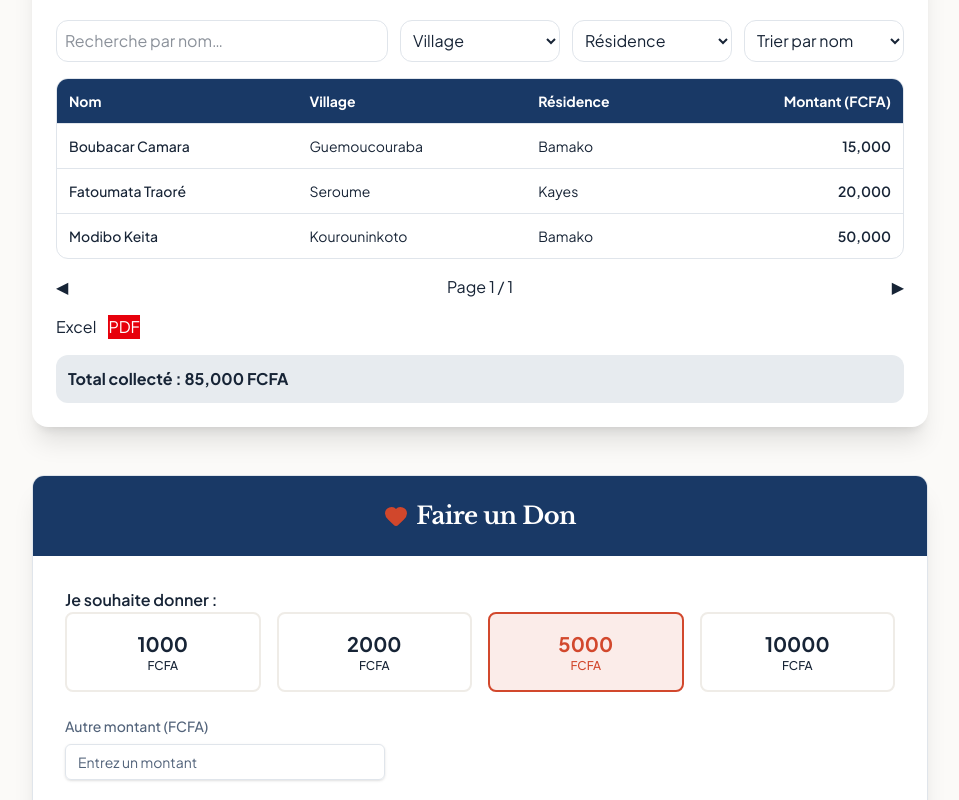
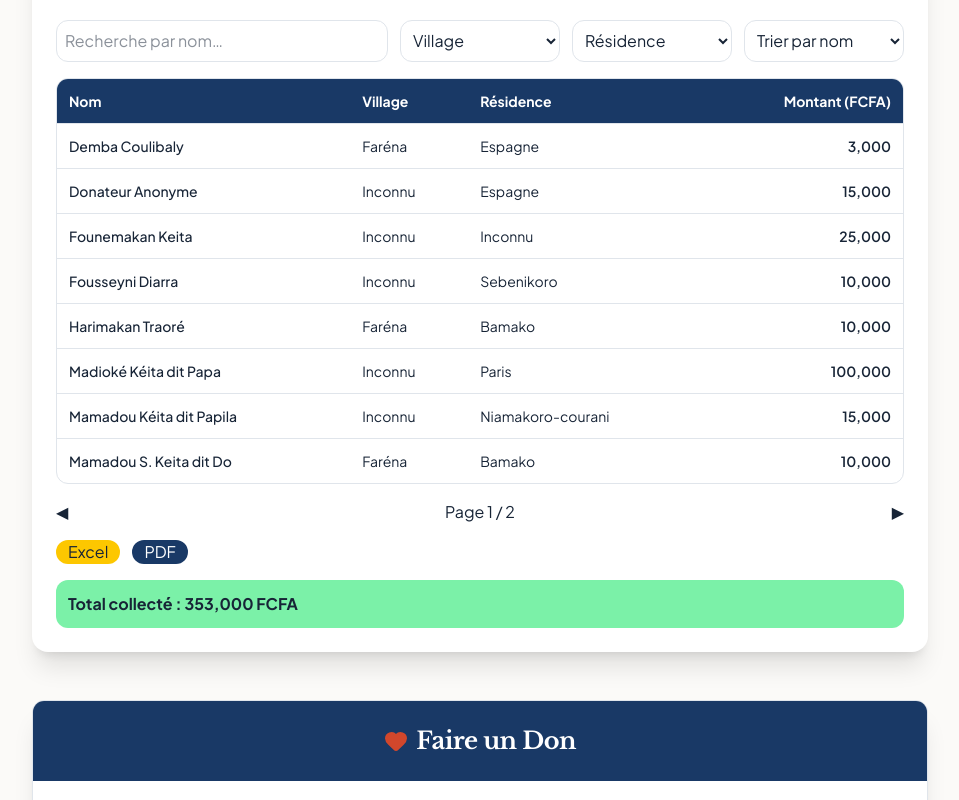
Before and after one commit to Modibo-Keita/EduCentenaire, a React (Vite) app: page /don in a window 1280 px wide. Shown: the part 720-1520 px from the top of the page, without its empty margins (160-1119 px from the left). Built offline with nearby package versions, Linux system fonts and the light colour scheme.

Commit message:
5ème commit: correction de texte

```diff
--- a/src/components/donors/DonorsList.tsx
+++ b/src/components/donors/DonorsList.tsx
@@ -7,21 +7,87 @@ export interface Donor {
 
 export const donors: Donor[] = [
   {
-    name: "Modibo Keita",
-    village: "Kourouninkoto",
-    residence: "Bamako",
-    amount: 50000,
+    name: "Donateur Anonyme",
+    village: "Inconnu",
+    residence: "Espagne",
+    amount: 15000,
   },
   {
-    name: "Fatoumata Traoré",
-    village: "Seroume",
-    residence: "Kayes",
-    amount: 20000,
+    name: "Founemakan Keita",
+    village: "Inconnu",
+    residence: "Inconnu",
+    amount: 25000,
   },
   {
-    name: "Boubacar Camara",
-    village: "Guemoucouraba",
+    name: "Pr. Adama Keita",
+    village: "Faréna",
     residence: "Bamako",
+    amount: 10000,
+  },
+  {
+    name: "Fousseyni Diarra ",
+    village: "Inconnu",
+    residence: "Sebenikoro",
+    amount: 10000,
+  },
+  {
+    name: "Sékou Fofana",
+    village: "Inconnu",
+    residence: "Séféto",
+    amount: 10000,
+  },
+  {
+    name: "Pr. N'Tji Sidibé",
+    village: "Inconnu",
+    residence: "Kalaban-coura",
+    amount: 100000,
+  },
+  {
+    name: "Mamadou Kéita dit Papila",
+    village: "Inconnu",
+    residence: "Niamakoro-courani",
     amount: 15000,
   },
+  {
+    name: "Madioké Kéita dit Papa",
+    village: "Inconnu",
+    residence: "Paris",
+    amount: 100000,
+  },
+  {
+    name: "Pr. Ibrahima Touré",
+    village: "Inconnu",
+    residence: "Djélibougou",
+    amount: 30000,
+  },
+  {
+    name: "Mamou Kéita",
+    village: "Faréna",
+    residence: "Bamako",
+    amount: 10000,
+  },
+  {
+    name: "Harimakan Traoré",
+    village: "Faréna",
+    residence: "Bamako",
+    amount: 10000,
+  },
+  {
+    name: "Mamadou S. Keita dit Do",
+    village: "Faréna",
+    residence: "Bamako",
+    amount: 10000,
+  },
+  {
+    name: "Demba Coulibaly",
+    village: "Faréna",
+    residence: "Espagne",
+    amount: 3000,
+  },
+  {
+    name: "Seydou Diarra",
+    village: "Faréna",
+    residence: "Espagne",
+    amount: 5000,
+  },
 ];
--- a/src/components/donors/DonorsTable.jsx
+++ b/src/components/donors/DonorsTable.jsx
@@ -170,15 +170,15 @@ export default function DonorsTable({ donors }) {
 
       {/* Export */}
       <div className="flex gap-3 mt-4">
-        <button onClick={exportExcel} className="btn">
+        <button onClick={exportExcel} className="btn bg-yellow-400 px-3 rounded-2xl">
           Excel
         </button>
-        <button onClick={exportPDF} className="btn bg-red-600 text-white">
+        <button onClick={exportPDF} className="btn bg-primary text-white px-3 rounded-2xl">
           PDF
         </button>
       </div>
 
-      <div className="mt-4 p-3 bg-primary/10 rounded-xl font-bold">
+      <div className="mt-4 p-3 bg-green-300 rounded-xl font-bold">
         Total collecté : {totalAmount.toLocaleString()} FCFA
       </div>
     </motion.div>
--- a/src/components/layout.tsx
+++ b/src/components/layout.tsx
@@ -58,7 +58,7 @@ export function Layout({ children }: { children: React.ReactNode }) {
               />
               <div className="hidden md:block">
                 <h1 className="font-serif font-bold text-lg text-primary leading-none">
-                  École Fondamentale
+                  GS-MMK
                 </h1>
                 <p className="text-sm text-muted-foreground tracking-widest uppercase">
                   de Kourouninkoto
@@ -141,11 +141,11 @@ export function Layout({ children }: { children: React.ReactNode }) {
                 alt="EFK Logo"
                 className="h-10 brightness-0 invert opacity-80"
               />
-              <span className="font-serif font-bold text-xl">EFK - 1925</span>
+              <span className="font-serif font-bold text-xl">GS-MMK - 1925</span>
             </div>
             <p className="text-sm text-primary-foreground/70 max-w-xs mx-auto md:mx-0">
-              Célébrons un siècle d'éducation, de transmission et d'avenir à
-              Kourouninkoto, Mali.
+              Célébrons un siècle d'éducation, de savoir, de transmission et de fierté pour le village de
+              Kourouninkoto, le Kaarta et tout le Mali.
             </p>
           </div>
 
--- a/src/pages/contact.tsx
+++ b/src/pages/contact.tsx
@@ -53,8 +53,8 @@ export default function Contact() {
                     <div>
                       <h4 className="font-bold mb-1">Adresse</h4>
                       <p className="text-sm text-primary-foreground/80 leading-relaxed">
-                        École Fondamentale de Kourouninkoto<br/>
-                        Cercle de Kita, Région de Kita<br/>
+                        Groupe Scolaire Mamadou Madéira Keita de Kourouninkoto<br/>
+                        Kaarta, Région de Kita<br/>
                         Mali
                       </p>
                     </div>
@@ -67,8 +67,8 @@ export default function Contact() {
                     <div>
                       <h4 className="font-bold mb-1">Email</h4>
                       <p className="text-sm text-primary-foreground/80">
-                        contact@efk-centenaire.ml<br/>
-                        presse@efk-centenaire.ml
+                        contact@kaarta-centenaire.ml<br/>
+                        presse@kaarta-centenaire.ml
                       </p>
                     </div>
                   </div>
@@ -80,8 +80,8 @@ export default function Contact() {
                     <div>
                       <h4 className="font-bold mb-1">Téléphone</h4>
                       <p className="text-sm text-primary-foreground/80">
-                        +223 70 00 00 00<br/>
-                        +223 60 00 00 00
+                        +223 74 30 51 04<br/>
+                        +223 74 08 57 08
                       </p>
                     </div>
                   </div>
--- a/src/pages/gallery.tsx
+++ b/src/pages/gallery.tsx
@@ -103,7 +103,7 @@ export default function Gallery() {
                  </div>
                  <p className="text-xl font-serif font-bold text-primary mb-2">Bientôt disponible</p>
                  <p className="text-muted-foreground max-w-md text-center">
-                   Nous numérisons actuellement des bobines d'archives exceptionnelles qui seront dévoilées lors du centenaire.
+                   Nous numérisons actuellement des archives exceptionnelles qui seront dévoilées lors du centenaire.
                  </p>
               </div>
             </TabsContent>
@@ -142,7 +142,7 @@ function GalleryItem({ item }: { item: { src: string; title: string; category: s
           />
           <div className="p-4 bg-white absolute bottom-0 w-full">
             <h3 className="font-serif font-bold text-xl text-primary">{item.title}</h3>
-            <p className="text-sm text-muted-foreground">Archives EFK • Collection Historique</p>
+            <p className="text-sm text-muted-foreground">Archives GS-MMK • Collection Historique</p>
           </div>
         </div>
       </DialogContent>
--- a/src/pages/history.tsx
+++ b/src/pages/history.tsx
@@ -82,7 +82,7 @@ export default function History() {
             </h1>
             <p className="text-lg md:text-xl text-primary-foreground/80 max-w-2xl mx-auto leading-relaxed font-light">
               De 1925 à nos jours, découvrez les grandes étapes qui ont façonné
-              l'École Fondamentale de Kourouninkoto.
+              Groupe Scolaire Mamadou Madéira Keita de Kourouninkoto.
             </p>
           </div>
         </div>
--- a/src/pages/home.tsx
+++ b/src/pages/home.tsx
@@ -33,8 +33,8 @@ export default function Home() {
           </h1>
 
           <p className="text-lg md:text-2xl text-white/90 mb-10 max-w-3xl mx-auto font-light leading-relaxed drop-shadow-md animate-in fade-in slide-in-from-bottom-8 duration-700 delay-200">
-            Bienvenue au Centenaire de l'École Fondamentale de Kourouninkoto. Un
-            siècle de savoir transmis au cœur du Mali.
+            Bienvenue au Centenaire du Groupe Scolaire Mamadou Madéira Keita de
+            Kourouninkoto. Un siècle de savoir transmis au cœur du Mali.
           </p>
 
           <Countdown />
@@ -79,7 +79,7 @@ export default function Home() {
               <img
                 src={villageImg}
                 alt="Village de Kourouninkoto"
-                className="relative rounded-xl shadow-2xl w-full aspect-[4/3] object-cover transform -rotate-2 hover:rotate-0 transition-transform duration-500"
+                className="relative rounded-xl shadow-2xl w-full aspect-4/3 object-cover transform -rotate-2 hover:rotate-0 transition-transform duration-500"
               />
               <div className="absolute -bottom-6 -right-6 bg-white p-4 rounded-lg shadow-xl max-w-[200px] hidden md:block">
                 <p className="font-serif font-bold text-primary text-lg">
@@ -122,8 +122,8 @@ export default function Home() {
                 Le Berceau de l'École
               </h2>
               <h3 className="text-4xl md:text-5xl font-serif font-bold text-foreground mb-8 leading-tight">
-                Kourouninkoto, <br />
-                <span className="text-primary">Au coeur du Kaarta</span>
+                A propos du, <br />
+                <span className="text-primary">Centanire</span>
               </h3>
 
               <div className="prose prose-lg text-muted-foreground space-y-6">
--- a/src/pages/partners.tsx
+++ b/src/pages/partners.tsx
@@ -143,7 +143,7 @@ export default function Partners() {
           <div className="mb-24">
             <h3 className="text-2xl font-serif font-bold text-center text-primary mb-12 relative">
               <span className="bg-background px-4 relative z-10">
-                Nos partenaires médiatiques
+                Partenaires Médiatiques
               </span>
               <span className="absolute top-1/2 left-0 right-0 h-px bg-border z-0"></span>
             </h3>
--- a/src/pages/testimonials.tsx
+++ b/src/pages/testimonials.tsx
@@ -56,7 +56,7 @@ export default function Testimonials() {
         <div className="container mx-auto px-4">
           <div className="text-center max-w-3xl mx-auto mb-16">
             <h2 className="text-orange-600 font-bold tracking-widest uppercase text-sm mb-4">
-              Ils ont fait l'Ecole de Kourouninkoto
+              Ils ont fait GS-MMK de Kourouninkoto
             </h2>
             <h1 className="text-4xl md:text-5xl font-serif font-bold text-foreground mb-6">
               Mémoires Vivantes
--- a/src/pages/tributes.tsx
+++ b/src/pages/tributes.tsx
@@ -69,15 +69,20 @@ export default function Tributes() {
       <div className="bg-background min-h-screen py-20">
         <div className="container mx-auto px-4">
           <div className="text-center max-w-3xl mx-auto mb-16">
-            <Badge variant="secondary" className="mb-4 px-4 py-1 text-sm tracking-widest uppercase bg-accent/10 text-accent border-accent/20">
+            <Badge
+              variant="secondary"
+              className="mb-4 px-4 py-1 text-sm tracking-widest uppercase bg-accent/10 text-accent border-accent/20"
+            >
               Dans nos Mémoires
             </Badge>
             <h1 className="text-4xl md:text-5xl font-serif font-bold text-foreground mb-6">
               Hommages aux Pionniers
             </h1>
             <p className="text-lg text-muted-foreground leading-relaxed">
-              Ils ont bâti l'âme de l'École Fondamentale de Kourouninkoto. Enseignants dévoués, élèves brillants, directeurs visionnaires...
-              Nous honorons leur mémoire et leur contribution inestimable.
+              Ils ont bâti l'âme du Groupe Scolaire Mamadou Madéira Keita de
+              Kourouninkoto. Enseignants dévoués, élèves brillants, directeurs
+              visionnaires... Nous honorons leur mémoire et leur contribution
+              inestimable.
             </p>
           </div>
 
@@ -85,7 +90,10 @@ export default function Tributes() {
             <Carousel className="w-full" opts={{ loop: true }}>
               <CarouselContent className="-ml-4">
                 {tributes.map((item, index) => (
-                  <CarouselItem key={index} className="pl-4 md:basis-1/2 lg:basis-1/3">
+                  <CarouselItem
+                    key={index}
+                    className="pl-4 md:basis-1/2 lg:basis-1/3"
+                  >
                     <div className="p-1 h-full">
                       <Card className="h-full border-none shadow-none bg-transparent">
                         <CardContent className="flex flex-col items-center p-0 h-full">
@@ -103,8 +111,12 @@ export default function Tributes() {
                               <Quote className="w-5 h-5 fill-current" />
                             </div>
 
-                            <h3 className="mt-4 text-xl font-serif font-bold text-primary">{item.name}</h3>
-                            <p className="text-sm font-bold text-accent uppercase tracking-wider mb-4">{item.role}</p>
+                            <h3 className="mt-4 text-xl font-serif font-bold text-primary">
+                              {item.name}
+                            </h3>
+                            <p className="text-sm font-bold text-accent uppercase tracking-wider mb-4">
+                              {item.role}
+                            </p>
 
                             <p className="text-muted-foreground italic leading-relaxed flex-1">
                               "{item.quote}"
```
